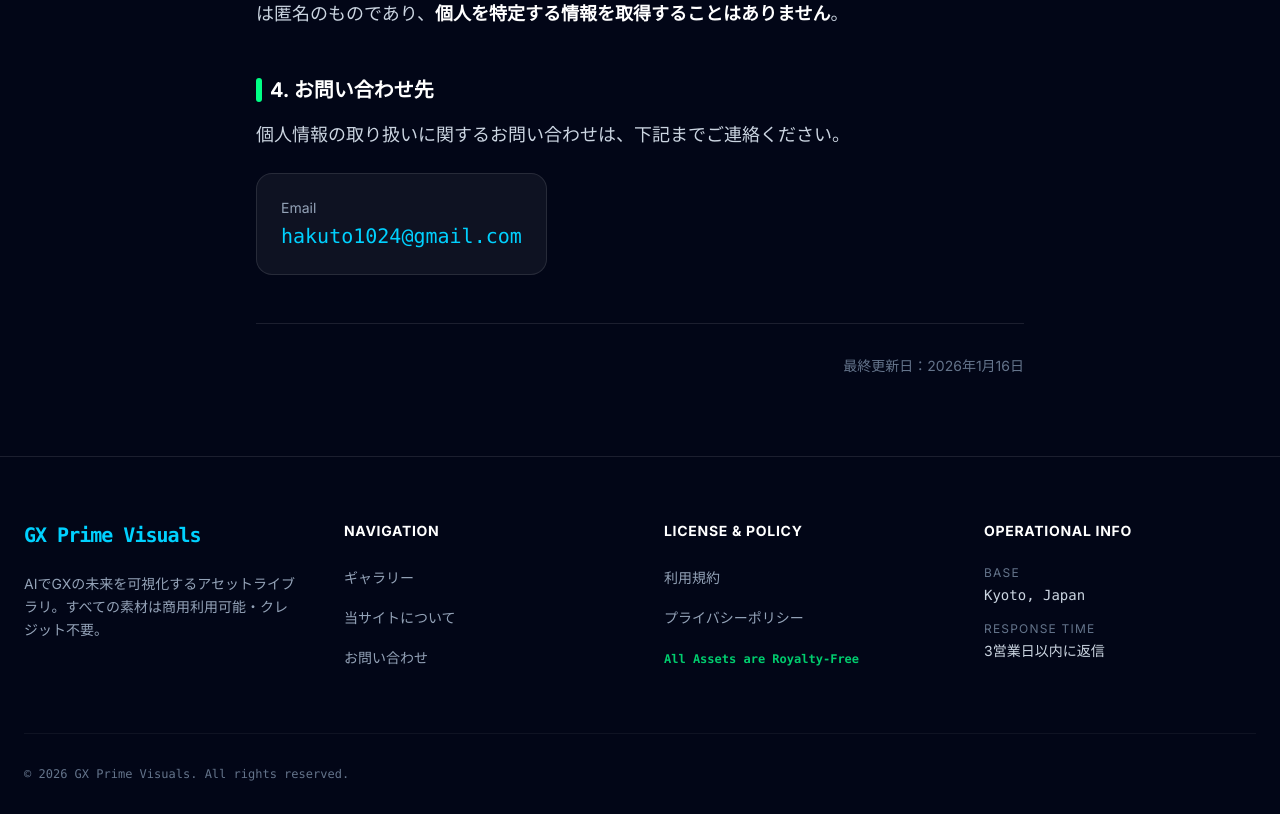
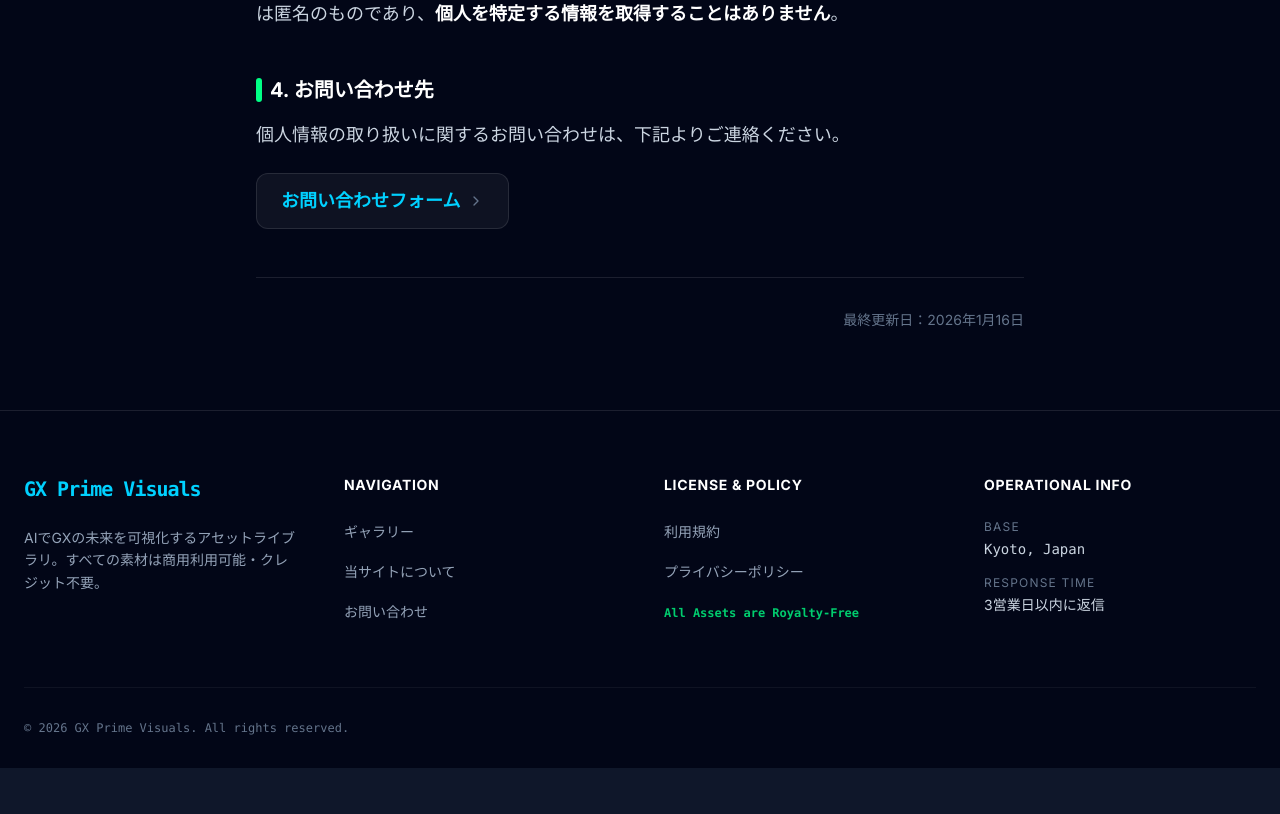
Before and after one commit to Kitagit761007/ai-material-prime, a Next.js app: page /privacy in a window 1280 px wide. Shown: the part 860-1674 px from the top of the page. After the commit the page ends 1628 px from the top, so only its background shows below. Built offline with nearby package versions, Linux system fonts and the light colour scheme.

Commit message:
feat: link contact form in privacy policy (Run #29)

```diff
--- a/app/privacy/page.tsx
+++ b/app/privacy/page.tsx
@@ -68,11 +68,18 @@ export default function PrivacyPage() {
                             4. お問い合わせ先
                         </h2>
                         <p>
-                            個人情報の取り扱いに関するお問い合わせは、下記までご連絡ください。
+                            個人情報の取り扱いに関するお問い合わせは、下記よりご連絡ください。
                         </p>
-                        <div className="mt-6 p-6 bg-white/5 rounded-2xl border border-white/10 inline-block">
-                            <p className="text-sm text-slate-400 mb-1">Email</p>
-                            <p className="text-gx-cyan font-mono text-xl">hakuto1024@gmail.com</p>
+                        <div className="mt-6">
+                            <Link
+                                href="/contact"
+                                className="inline-flex items-center px-6 py-3 bg-white/5 hover:bg-white/10 border border-white/10 hover:border-gx-cyan/50 rounded-xl transition-all group"
+                            >
+                                <span className="text-gx-cyan font-bold mr-2 group-hover:translate-x-1 transition-transform">
+                                    お問い合わせフォーム
+                                </span>
+                                <ChevronLeft className="w-4 h-4 text-slate-500 rotate-180 group-hover:translate-x-1 transition-transform" />
+                            </Link>
                         </div>
                     </section>
 
```
